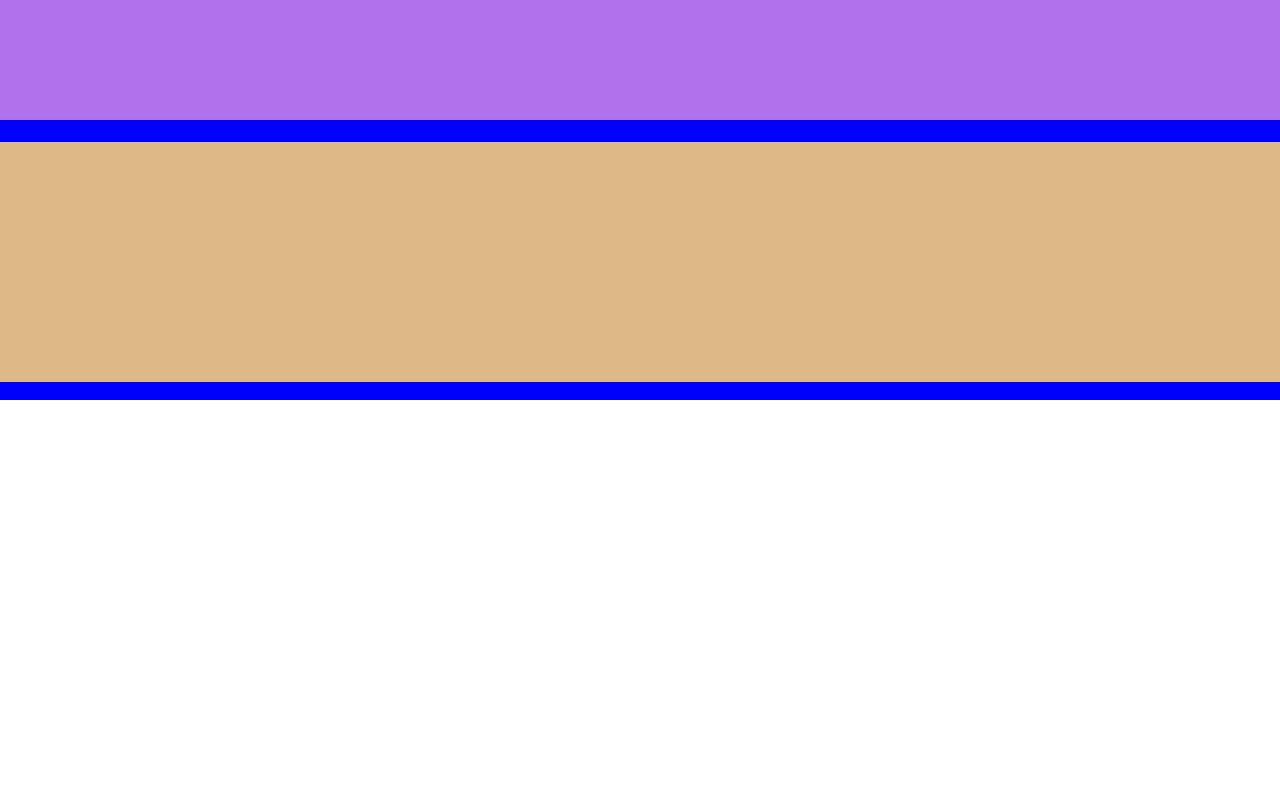
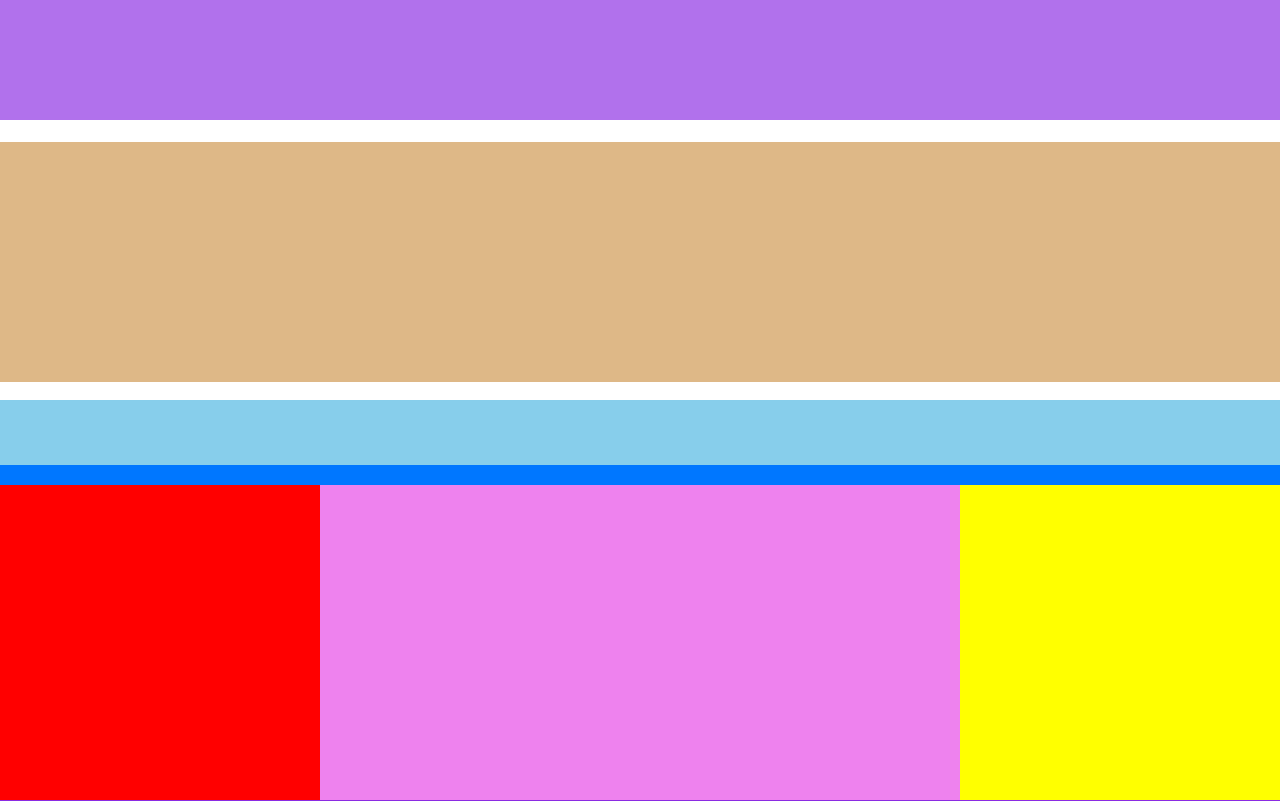
Before and after one commit to Mithrandir7z/htmlcss-struttura-wp, a plain HTML site: page index.html in a window 1280 px wide. Drawn offline with Linux system fonts and the light colour scheme.

Commit message:
Esercizio-finito

```diff
--- a/css/style.css
+++ b/css/style.css
@@ -1,12 +1,17 @@
+/*RESET*/
 * {
     margin: 0;
     padding: 0;
     box-sizing: border-box;
 }
+img {
+    width: 100%;
+}
 
+
+/*HEADER*/
 header {
     width: 100%;
-    background-color: blue;
     height: 50vh;
 }
 
@@ -22,3 +27,58 @@ header {
     background-color: burlywood;
     margin-top: 22px;
 }
+/*FINE HEADER*/
+
+/*INIZIO MAIN*/
+main {
+    width: 100%;
+    height: 45vh;
+    background-color: rgb(0, 119, 255);
+}
+
+.row-top {
+    width: 100%;
+    height: 65px;
+    background-color: skyblue;
+    margin-bottom: 20px;
+}
+
+.col-left {
+    width: 25%;
+    height: 315px;
+    background-color: red;
+    float: left;
+}
+
+.col-centre {
+    width: 50%;
+    height: 315px;
+    background-color: violet;
+    float: left;
+}
+
+.col-right {
+    width: 25%;
+    height: 315px;
+    background-color: yellow;
+    float: left;
+}
+
+.clearfix::after {
+    content: "";
+    clear: both;
+    display: table;
+  }
+
+/*FINE MAIN*/
+
+/*INIZIO FOOTER*/
+
+footer {
+    width: 100%;
+    height: 4vh;
+    background-color: blueviolet;
+    margin-top: 9px;
+}
+
+/*FINE FOOTER*/
--- a/index.html
+++ b/index.html
@@ -24,24 +24,23 @@
     </header>
 
 
-
-
     <!--main-->
-    <main>
+    <main class="clearfix">
     <!--div-->
+        <div class="row-top"></div>
 
     <!--3 div float left-->
+        <div class="col-left"></div>
+        <div class="col-centre"></div>
+        <div class="col-right"></div>
 
     </main>
     <!--fine main-->
 
 
+    <!--footer-->
+    <footer>
 
-
-
-
-
-
-    <!--footer-->
+    </footer>
 </body>
 </html>
```
